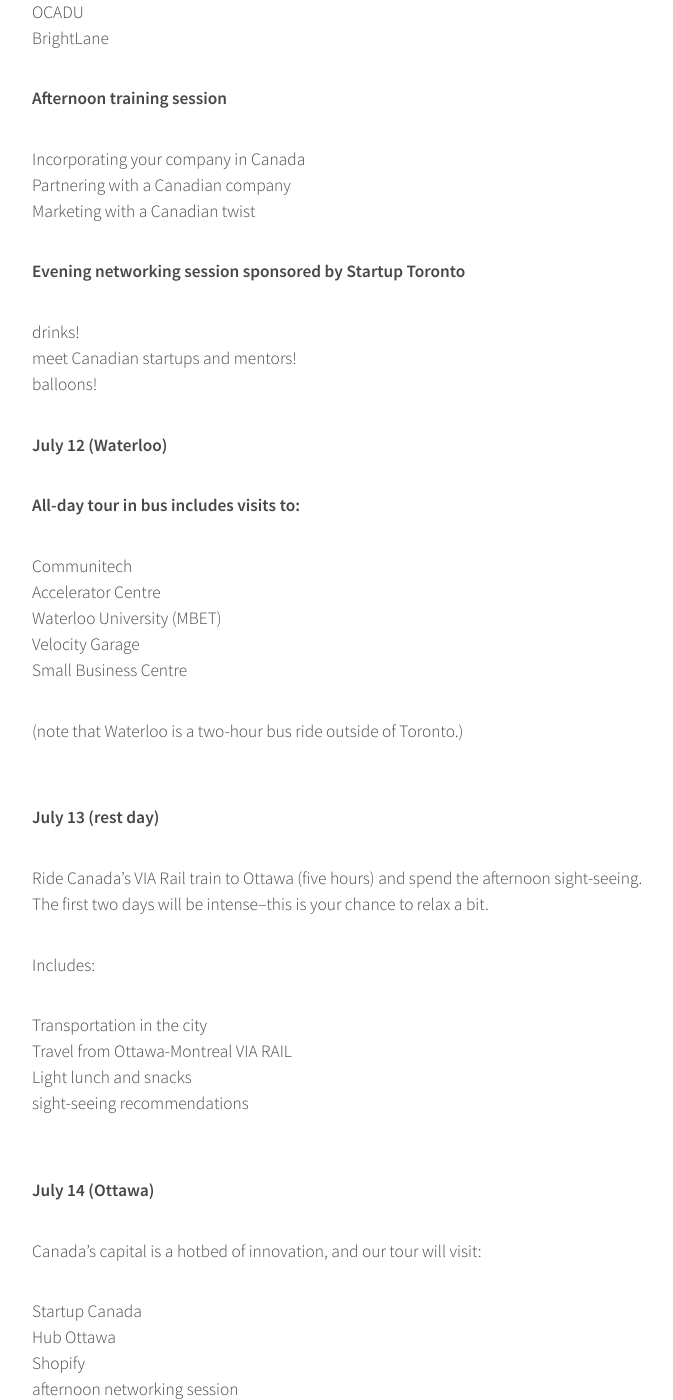
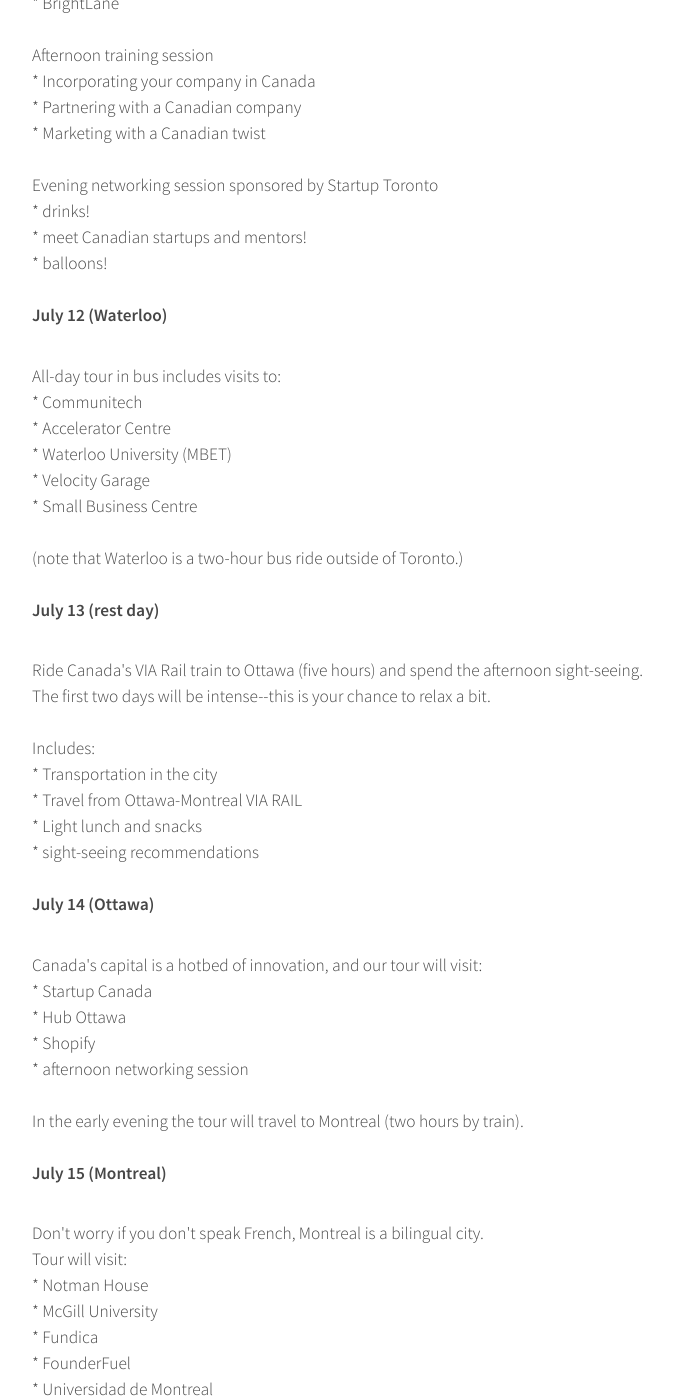
Before and after one commit to LatAmStartups/LatAmStartups.github.io, a Jekyll site: the page built from _posts/2016-02-04-ecosystem-tours-and-training-scaling-your-latam-startup-updated.md, in a window 1280 px wide and 1400 px high, scrolled down 1293 px. Shown: the whole window, without its empty margins (293-966 px from the left). Built offline with Jekyll 4.4.1, drawn with Linux system fonts in a browser that asks for light colours; some of the changed text lies outside the part shown.

Commit message:
almost done with formatting

```diff
--- a/_posts/2016-02-04-ecosystem-tours-and-training-scaling-your-latam-startup-updated.md
+++ b/_posts/2016-02-04-ecosystem-tours-and-training-scaling-your-latam-startup-updated.md
@@ -46,50 +46,45 @@
 <strong>July 11 (Toronto)</strong>
 </p>
 
+<pre>
+Morning tour
+* DMZ
+* MaRS
+* OCADU
+* BrightLane
+
+Afternoon training session
+* Incorporating your company in Canada
+* Partnering with a Canadian company
+* Marketing with a Canadian twist
+
+Evening networking session sponsored by Startup Toronto
+* drinks!
+* meet Canadian startups and mentors!
+* balloons!
+
+</pre>
 <p>
-<strong>Morning tour</strong>
+<strong>July 12 (Waterloo)</strong>
 </p>
-<ul>
-	<li>DMZ</li>
-	<li>MaRS</li>
-	<li>OCADU</li>
-	<li>BrightLane</li>
-</ul>
 
-<p>
-<strong>Afternoon training session</strong>
-</p>
-<ul>
-	<li>Incorporating your company in Canada</li>
-	<li>Partnering with a Canadian company</li>
-	<li>Marketing with a Canadian twist</li>
-</ul>
-
-<strong>Evening networking session sponsored by Startup Toronto</strong>
-<ul>
-	<li>drinks!</li>
-	<li>meet Canadian startups and mentors!</li>
-	<li>balloons!</li>
-</ul>
-
-
-<strong>July 12 (Waterloo)</strong>
-
-<strong>All-day tour in bus includes visits to:</strong>
-<ul>
-	<li>Communitech</li>
-	<li>Accelerator Centre</li>
-	<li>Waterloo University (MBET)</li>
-	<li>Velocity Garage</li>
-	<li>Small Business Centre</li>
-</ul>
+<pre>
+All-day tour in bus includes visits to:
+* Communitech
+* Accelerator Centre
+* Waterloo University (MBET)
+* Velocity Garage
+* Small Business Centre
 
 (note that Waterloo is a two-hour bus ride outside of Toronto.)
 
-<hr>
+</pre>
 
+<p>
 <strong>July 13 (rest day)</strong>
+</p>
 
+<pre>
 Ride Canada's VIA Rail train to Ottawa (five hours) and spend the afternoon sight-seeing.
 The first two days will be intense--this is your chance to relax a bit.
 
@@ -99,13 +94,13 @@
 * Light lunch and snacks
 * sight-seeing recommendations
 
-<hr>
-
+</pre>
+<p>
 <strong>
 July 14 (Ottawa)
 </strong>
-
-
+</p>
+<pre>
 Canada's capital is a hotbed of innovation, and our tour will visit:
 * Startup Canada
 * Hub Ottawa
@@ -114,12 +109,13 @@
 
 In the early evening the tour will travel to Montreal (two hours by train).
 
-<hr>
-
+</pre>
+<p>
 <strong>
 July 15 (Montreal)
 </strong>
-
+</p>
+<pre>
 Don't worry if you don't speak French, Montreal is a bilingual city.
 Tour will visit:
 * Notman House
@@ -128,18 +124,22 @@
 * FounderFuel
 * Universidad de Montreal
 
-<hr>
 
+</pre>
+<p>
 <strong>
 July 16 -- end of tour
 </strong>
 
+</p>
+<pre>
 Tour includes return trip by train to Toronto.
-
-
+</pre>
+<p>
 <strong>
 Want to know more? Send us an email: <a href="mailto:Contact@LatAmStartups.biz">Contact@LatAmStartups.biz</a>
 </strong>
+</p>
 <p>
 <!--
 <a href="https://www.eventbrite.ca/e/scaling-up-to-north-america-ecosystem-tour-and-training-sessions-for-startups-ready-to-scale-tickets-20703093510?ref=ebtnebtckt" target="_blank"><img src="https://www.eventbrite.ca/custombutton?eid=20703093510" alt="Eventbrite - Scaling up to North America  Ecosystem tour and training sessions for startups ready to scale" /></a>
```
